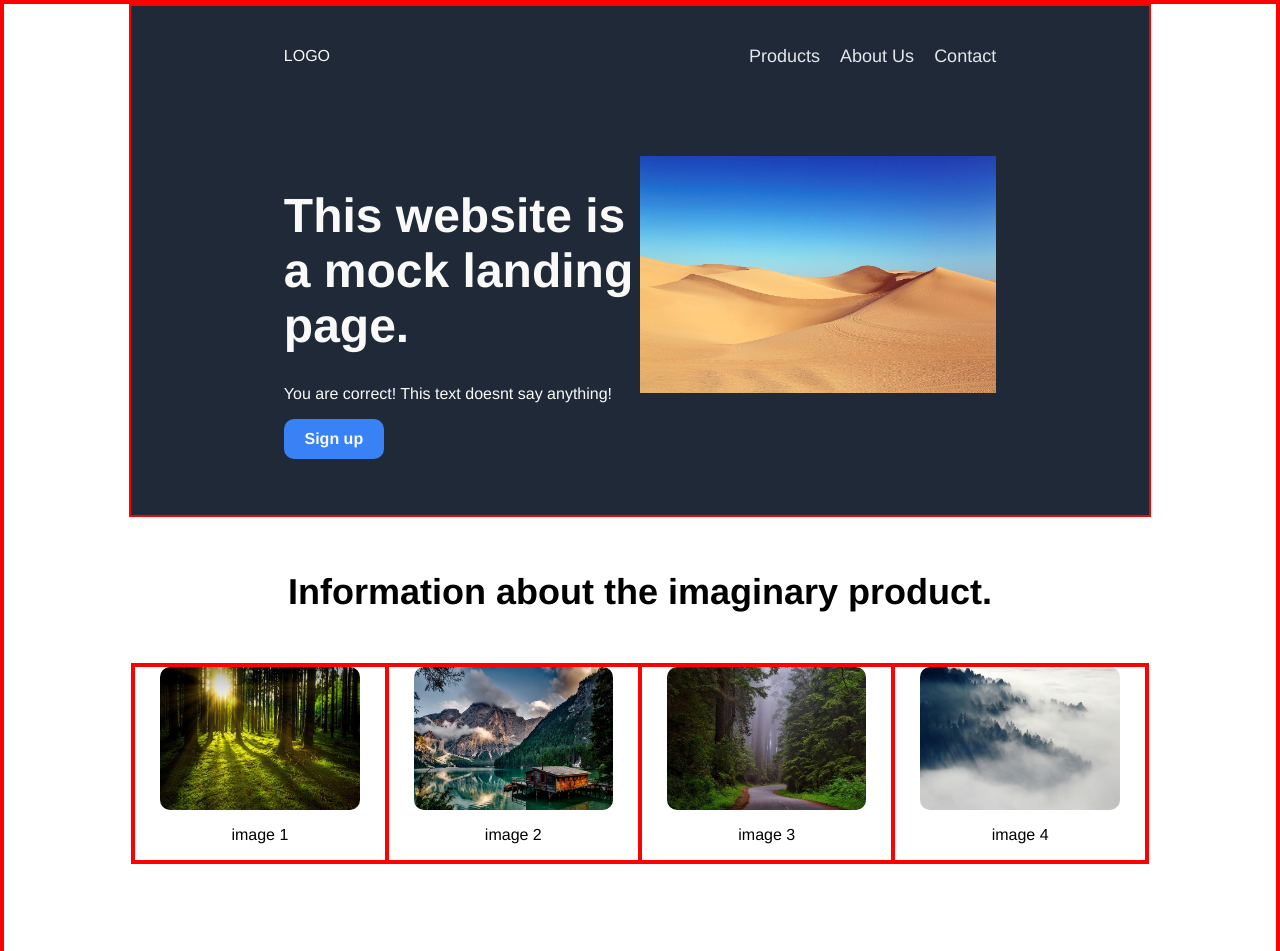
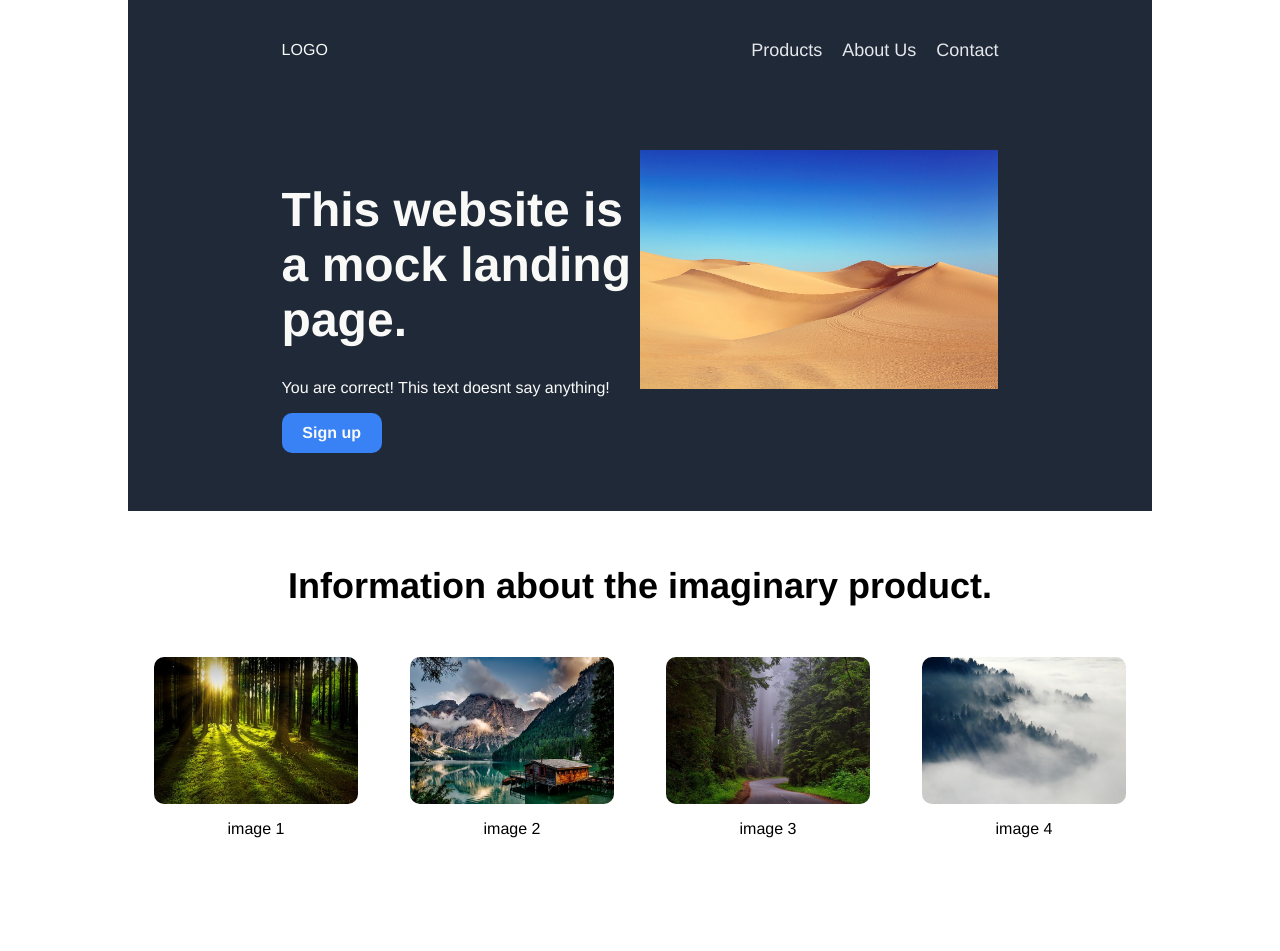
Before and after one commit to PhilipDrabert/odin_project_landing_page, a plain HTML site: page index.html in a window 1280 px wide. Shown: the top 951 px of the page. Drawn offline with Linux system fonts and the light colour scheme.

Commit message:
red borderlines for orientation have been removed

```diff
--- a/style.css
+++ b/style.css
@@ -4,7 +4,6 @@
 html {
     display: flex;
     justify-content: center;
-    border: 2px solid red;
 }
 a {
     text-decoration: none;
@@ -13,14 +12,12 @@ body {
     display: flex;
     flex-direction: column;
     align-items: center;
-    border: 2px solid red;
     width: 100%;
     margin: 0;
 }
 header {
     display: flex;
     flex-direction: column;
-    border: 2px solid red;
     width: 80%;
     padding-bottom: 50px;
     margin-bottom: 25px;
@@ -68,7 +65,6 @@ nav {
     font-size: 48px;
     font-weight: extra bold;
 }
-#text-start {}
 #button-start {
     background-color: #3882F6;
     border-radius: 10px;
@@ -100,7 +96,6 @@ margin-top: 0;
 }
 #infopoints {
     display: flex;
-    border: 2px solid red;
 }
 .infopoint {
     display: flex;
@@ -109,7 +104,6 @@ margin-top: 0;
     align-items: center;
     width: 25%;
     height: auto;
-    border: 2px solid red;
 }
 .infopoint img {
     flex: 1;
@@ -136,7 +130,6 @@ margin-top: 0;
 #author-div {
     display: flex;
     justify-content: end;
-    border: 2px solid red;
     width: 100%;
 }
 #author {
@@ -149,7 +142,6 @@ margin-top: 0;
     justify-content: space-between;
     align-items: center;
     gap: 100px;
-    border: 2px solid red;
     margin-bottom: 50px;
     background-color: #3882F6;
     border-radius: 10px;
```
